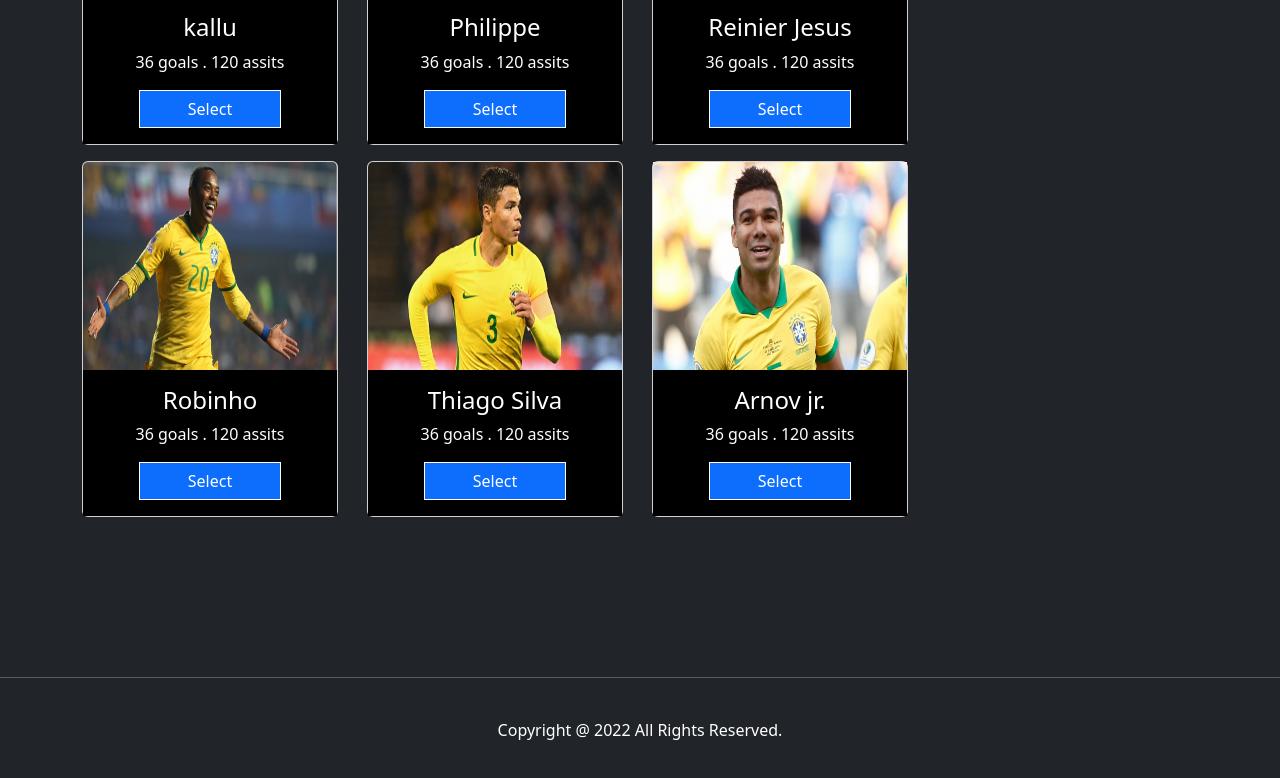
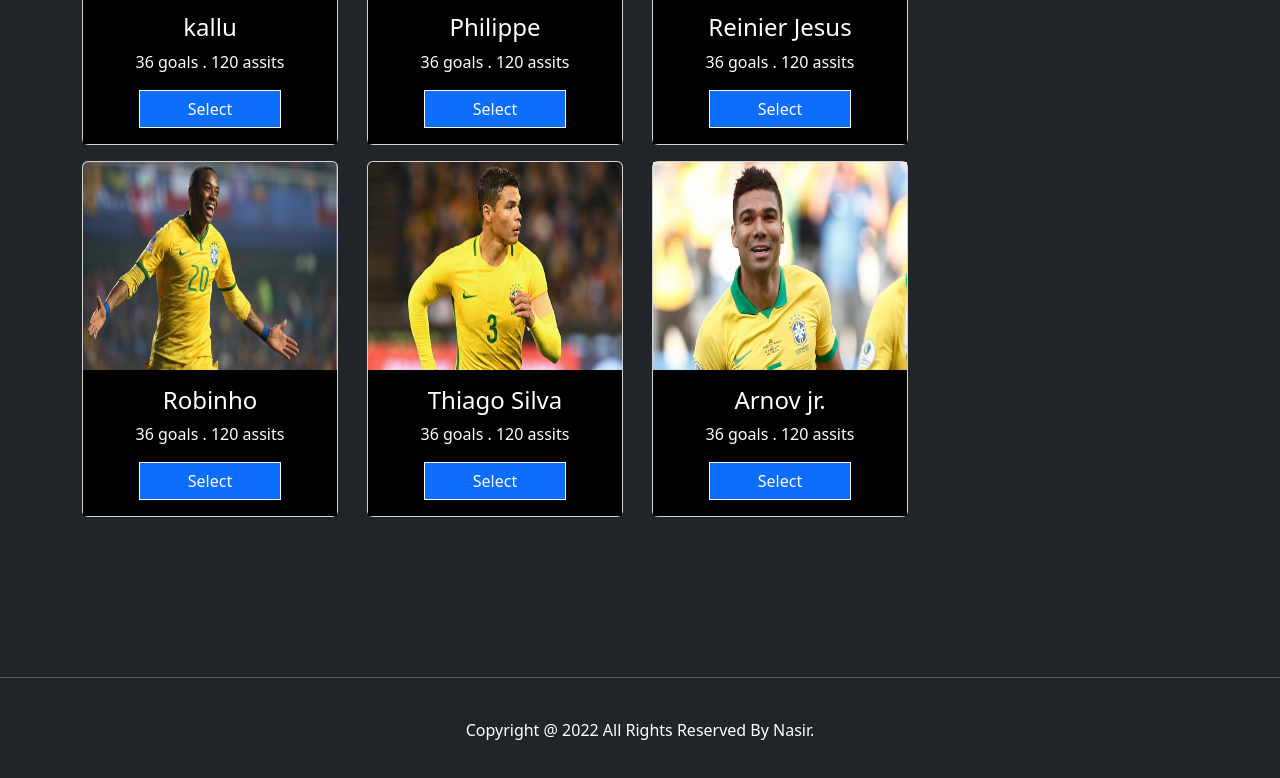
Before and after one commit to nicchy123/Best-Five-Dom, a plain HTML site: page index.html in a window 1280 px wide. Shown: the part 1527-2305 px from the top of the page. Drawn offline with nearby package versions, Linux system fonts and the light colour scheme.

Commit message:
footer change

```diff
--- a/index.html
+++ b/index.html
@@ -201,7 +201,7 @@
   </main>
   <footer>
     <hr class="text-white mt-5">
-    <p class="text-white text-center p-4">Copyright @ 2022 All Rights Reserved.</p>
+    <p class="text-white text-center p-4">Copyright @ 2022 All Rights Reserved By Nasir.</p>
   </footer>
   <script src="https://cdn.jsdelivr.net/npm/bootstrap@5.2.2/dist/js/bootstrap.bundle.min.js"
     integrity="sha384-OERcA2EqjJCMA+/3y+gxIOqMEjwtxJY7qPCqsdltbNJuaOe923+mo//f6V8Qbsw3"
```
